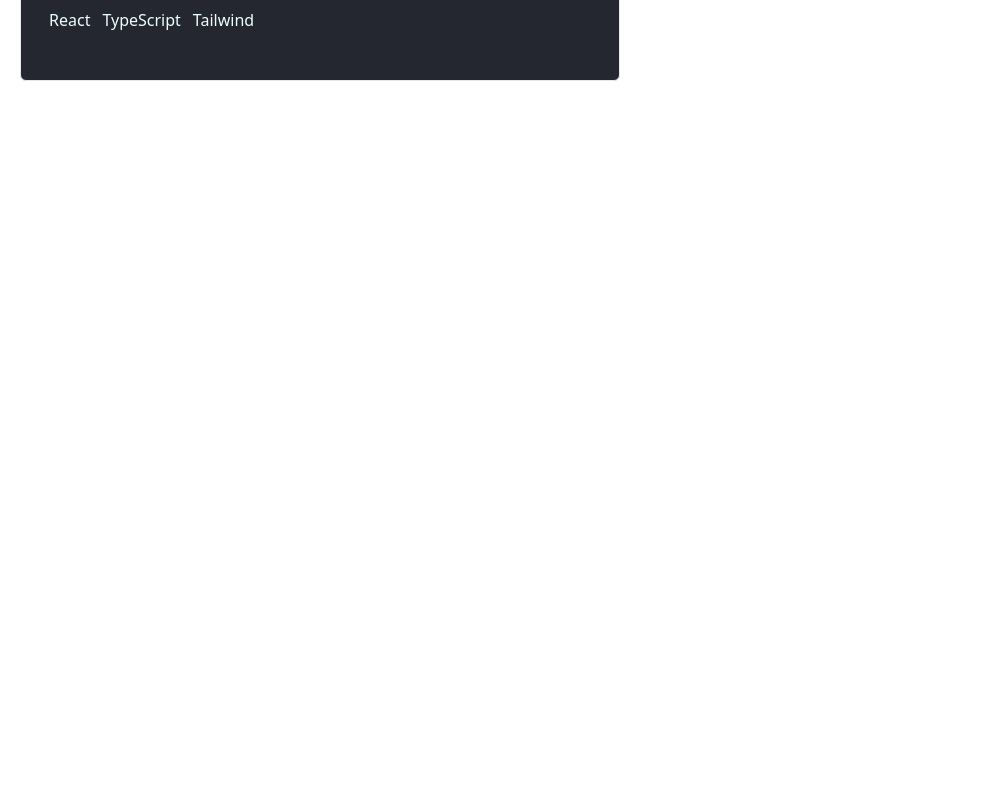
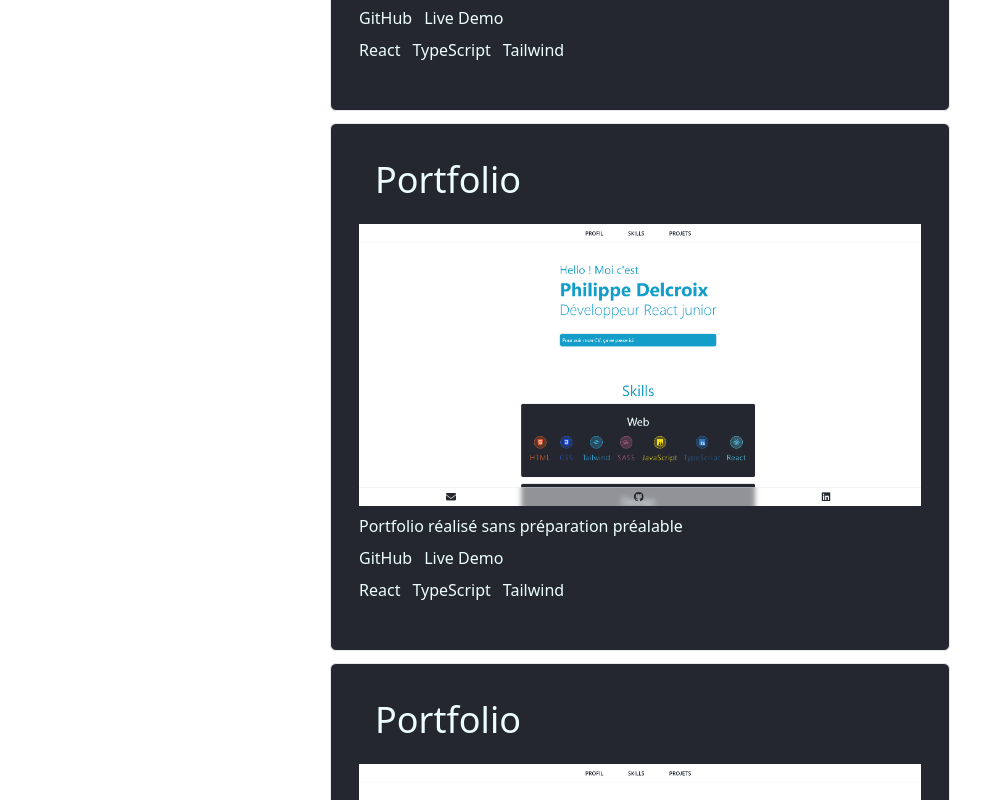
Before and after one commit to unphixedBug/portfolio, a React (Vite) app: page / in a window 1280 px wide. Shown: the part 2680-3480 px from the top of the page, without its empty margins (0-993 px from the left). Before the commit the page ends 2845 px from the top, so only its background shows below. Built offline with nearby package versions, Linux system fonts and the light colour scheme.

Commit message:
layout section projet

```diff
--- a/src/components/ProjectCard.tsx
+++ b/src/components/ProjectCard.tsx
@@ -18,7 +18,7 @@ const ProjectCard: React.FC<ProjectCardProps> = ({
   technologies,
 }) => {
   return (
-    <div className="flex flex-col items-start gap-2 border pb-12 py-5 px-5 md:px-7 bg-custom-bg rounded-md">
+    <div className="flex flex-col items-start gap-2 border pb-12 py-5 px-5 md:px-7 bg-custom-bg rounded-md md:w-1/2">
       <h2 className="text-xl md:text-3xl lg:text-4xl m-2 sm:m-3 md:m-4">
         {name}
       </h2>
--- a/src/components/Projets.tsx
+++ b/src/components/Projets.tsx
@@ -2,11 +2,51 @@ import ProjectCard from "./ProjectCard";
 
 const Projets = () => {
   return (
-    <div className="p-5 w-full md:w-1/2">
+    <div className="flex flex-col items-center p-5">
       <h2 className="text-2xl md:text-4xl lg:text-5xl p-5 text-bleu-cv">
         Projets
       </h2>
-      <div className="flex flex-wrap gap-3">
+      <div className="flex flex-wrap gap-3 justify-around">
+        <ProjectCard
+          name="Portfolio"
+          description="Portfolio réalisé sans préparation préalable"
+          image="src\assets\projetsimg\portfolio.PNG"
+          githubLink="https://github.com/philouLeF/portfolio"
+          liveLink="https://monProjetEnProd.com"
+          technologies={["React", "TypeScript", "Tailwind"]}
+        />
+        <ProjectCard
+          name="Portfolio"
+          description="Portfolio réalisé sans préparation préalable"
+          image="src\assets\projetsimg\portfolio.PNG"
+          githubLink="https://github.com/philouLeF/portfolio"
+          liveLink="https://monProjetEnProd.com"
+          technologies={["React", "TypeScript", "Tailwind"]}
+        />
+        <ProjectCard
+          name="Portfolio"
+          description="Portfolio réalisé sans préparation préalable"
+          image="src\assets\projetsimg\portfolio.PNG"
+          githubLink="https://github.com/philouLeF/portfolio"
+          liveLink="https://monProjetEnProd.com"
+          technologies={["React", "TypeScript", "Tailwind"]}
+        />
+        <ProjectCard
+          name="Portfolio"
+          description="Portfolio réalisé sans préparation préalable"
+          image="src\assets\projetsimg\portfolio.PNG"
+          githubLink="https://github.com/philouLeF/portfolio"
+          liveLink="https://monProjetEnProd.com"
+          technologies={["React", "TypeScript", "Tailwind"]}
+        />
+        <ProjectCard
+          name="Portfolio"
+          description="Portfolio réalisé sans préparation préalable"
+          image="src\assets\projetsimg\portfolio.PNG"
+          githubLink="https://github.com/philouLeF/portfolio"
+          liveLink="https://monProjetEnProd.com"
+          technologies={["React", "TypeScript", "Tailwind"]}
+        />
         <ProjectCard
           name="Portfolio"
           description="Portfolio réalisé sans préparation préalable"
```
